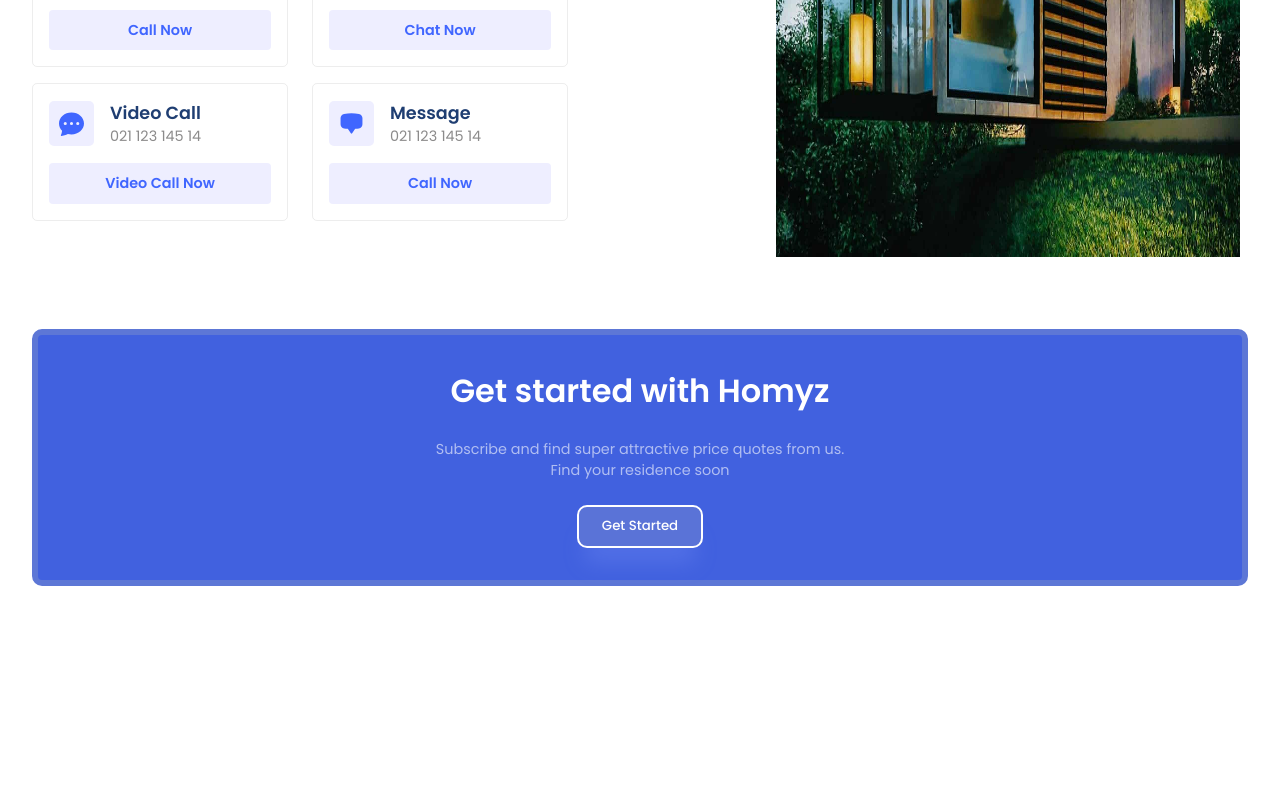
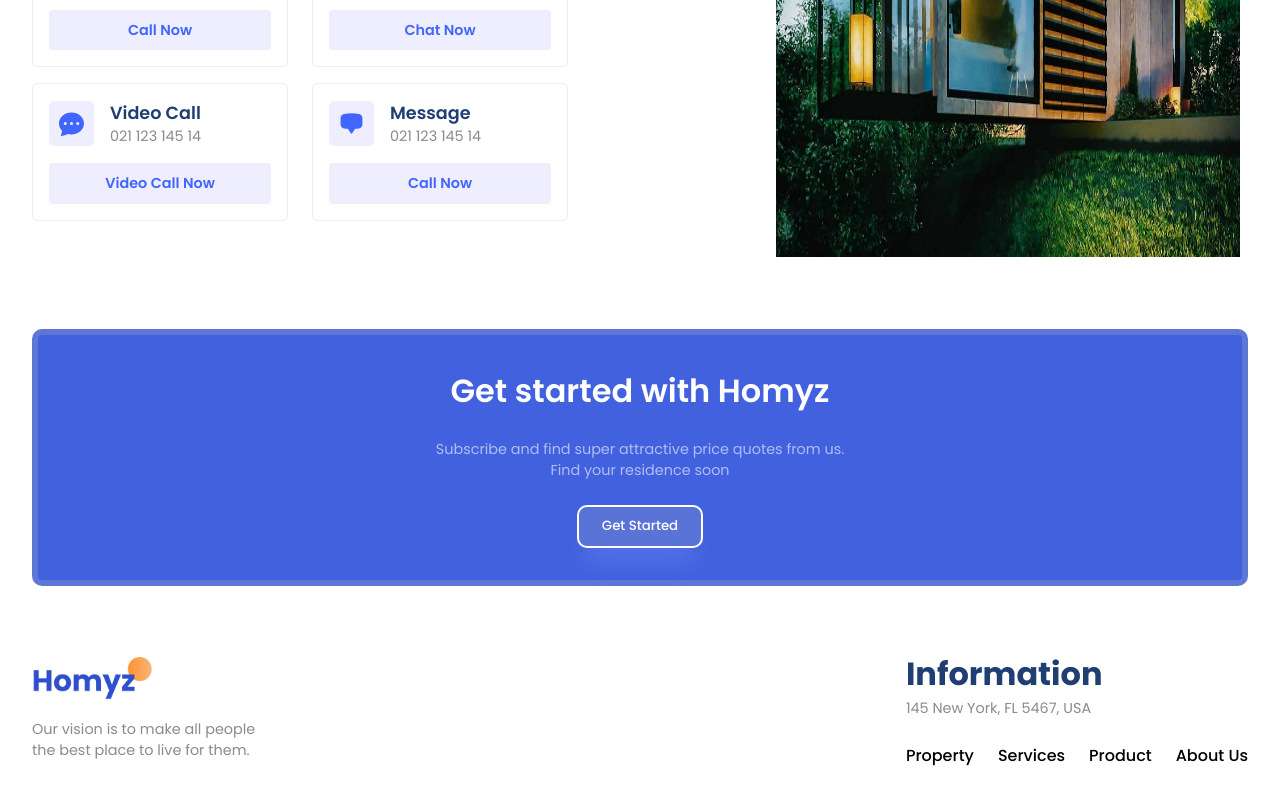
Before and after one commit to dinethk1364/Homyz, a React (Vite) app: page / in a window 1280 px wide. Shown: the part 2404-3204 px from the top of the page. Before the commit the page ends 3022 px from the top, so only its background shows below. Built offline with nearby package versions, Linux system fonts and the light colour scheme.

Commit message:
footer section

```diff
--- a/src/App.jsx
+++ b/src/App.jsx
@@ -6,6 +6,7 @@ import Residencies from "./components/Residencies/Residencies";
 import Value from "./components/Value/Value";
 import Contact from "./components/Contact/Contact";
 import GetStarted from "./components/GetStarted/GetStarted";
+import Footer from "./components/Footer/Footer";
 function App() {
   return (
     <div className="App">
@@ -19,6 +20,7 @@ function App() {
       <Value />
       <Contact />
       <GetStarted />
+      <Footer />
     </div>
   );
 }
--- /dev/null
+++ b/src/components/Footer/Footer.jsx
@@ -0,0 +1,32 @@
+import React from "react";
+import "./footer.css";
+
+function Footer() {
+  return (
+    <div className="f-wrapper">
+      <div className="paddings innerWidth flexCenter f-container">
+        <div className="flexColStart f-left">
+          <img src="./assets/logo2.png" alt="" width={120} />
+          <span className="secondaryText">
+            Our vision is to make all people <br />
+            the best place to live for them.
+          </span>
+        </div>
+
+        <div className="f-right flexColStart">
+          <span className="primaryText">Information</span>
+          <span className="secondaryText">145 New York, FL 5467, USA</span>
+
+          <div className="flexCenter f-menu">
+            <span>Property</span>
+            <span>Services</span>
+            <span>Product</span>
+            <span>About Us</span>
+          </div>
+        </div>
+      </div>
+    </div>
+  );
+}
+
+export default Footer;
--- /dev/null
+++ b/src/components/Footer/footer.css
@@ -0,0 +1,13 @@
+.f-container {
+    justify-content: space-between;
+}
+
+.f-left {
+    gap: 1rem;
+}
+
+.f-menu {
+    gap: 1.5rem;
+    margin-top: 1.5rem;
+    font-weight: 500;
+}
```
